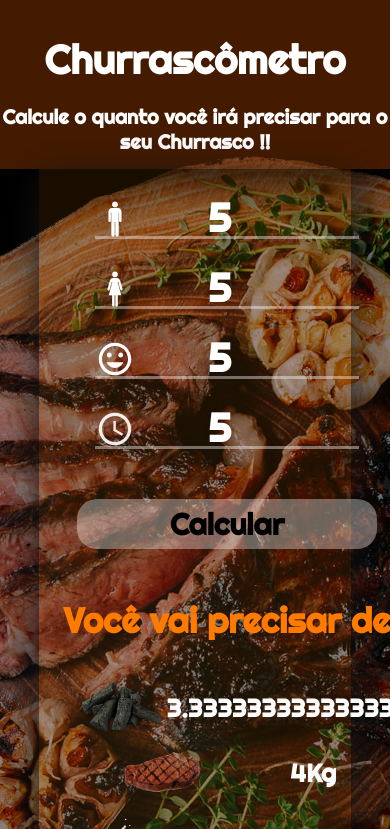
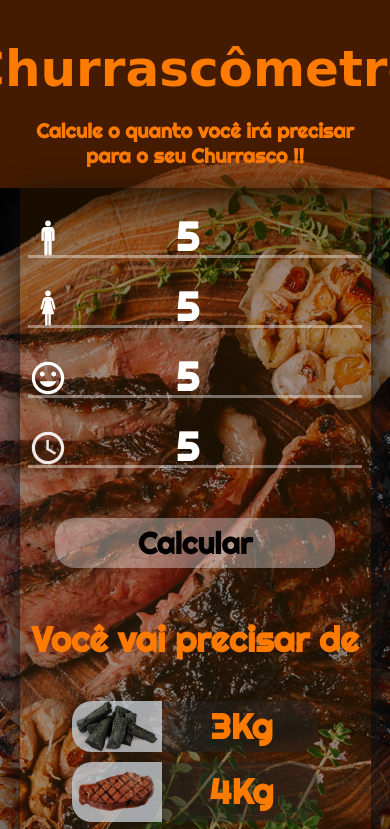
Before and after one commit to RenatoDevs/churrascometro, a plain HTML site: page index.html in a window 390 px wide. Both pictures are taken after typing "5", "5", "5", "5" into the empty fields and a click on the button "Calcular". Shown: the top 829 px of the page. Drawn offline with nearby package versions, Linux system fonts and the light colour scheme; a web font is replaced by a local one.

Commit message:
atualizando dados de saida

```diff
--- a/css/style.css
+++ b/css/style.css
@@ -1,4 +1,6 @@
 @import url('https://fonts.googleapis.com/css2?family=Alfa+Slab+One&family=Poppins:wght@100&family=Righteous&family=Roboto+Mono:ital,wght@1,100&display=swap');
+@import url('https://fonts.googleapis.com/css2?family=Righteous&family=Shizuru&display=swap');
+
 
 *{
     margin: 0;
@@ -20,9 +22,11 @@
 
 /*                          Topo                        */
 .textBox{
+
     position: relative;
     width: 100%;
     min-height: 20vh;
+    padding: 20px;
     display: flex;
     justify-content: center;
     align-items: center;
@@ -32,12 +36,13 @@
     z-index: 10;
 }
 .textBox h1{
-    color: white;
+    font-family: 'Shizuru', cursive;
+    color: rgb(255, 123, 0);
     font-size: 4em;
     font-weight: 900;
 }
 .textBox span{
-    color: white;
+    color: rgb(255, 123, 0);
     font-size: 2em;
     font-weight: 700;
 }
@@ -151,23 +156,30 @@
 }
 #resultado span{
     margin-top:10px ;
-    width: 80%;
-    color: rgb(252, 252, 252);
+    width: 70%;
+    color: rgb(255, 123, 0);
     text-align: center;
     font-size: 45px;
     font-weight: bold;
-    display: flex;
-    align-items:center;
-    justify-content: space-around;
-
+    display: grid;
+    grid-template-columns: repeat(2,1fr);
+    justify-content: center;
+    align-items: center;
+    border-radius: 20px;
+    background: rgba(36, 36, 36, 0.445);
+    padding-right: 20px;
 }
 #resultado img {
     width: 90px;
+    background-color: rgba(240, 248, 255, 0.637);
+    border-radius: 20px 0 0 20px;
+
+
 }
 
 @media (max-width:999px) {
     .textBox h1{
-        font-size: 40px;
+        font-size: 50px;
         margin: 20px;
     }
     .textBox span{
@@ -175,8 +187,12 @@
         text-align: center;
     }
     .Box{
+        width: 90%;
         display: grid;
         grid-template-columns: 1fr;
+    }
+    .entrada{
+        width: 95%;
     }
     .left{
         margin-bottom: 50px;
@@ -185,12 +201,13 @@
         margin-bottom: 50px;
     }
     #resultado h1{
+        width: 95%;
         font-size: 35px;
 
     }
     #resultado span{
 
-        font-size: 25px;
+        font-size: 35px;
     }
     .fogo{
         display: none;
--- a/js/script.js
+++ b/js/script.js
@@ -24,7 +24,7 @@ function calcular(){
     let qtdTotalRefrigerante = refrigerantePP(duracao) * homem + refrigerantePP(duracao) * mulher + (refrigerantePP(duracao)/2 * crianca);
 
     resultado.innerHTML = `<h1>Você vai precisar de </h1>`
-    resultado.innerHTML += `<span><img src="./imagens/carvão.png" alt="carvão">${(qtdTotalCarne/1000) / 1.2  }Kg</span>`
+    resultado.innerHTML += `<span><img src="./imagens/carvão.png" alt="carvão">${Math.round((qtdTotalCarne/1000) / 1.2)  }Kg</span>`
     resultado.innerHTML += `<span><img src="./imagens/bife.png" alt="carne">${qtdTotalCarne/1000}Kg</span>`
     resultado.innerHTML += `<span><img src="./imagens/cerveja.png" alt="cerveja">${Math.ceil(qtdTotalCerveja/1000)}L ou ${Math.ceil(qtdTotalCerveja/355)} Latas</span>`
     resultado.innerHTML += `<span><img src="./imagens/refrigerante.png" alt="refrigerante">${Math.ceil(qtdTotalRefrigerante/1000)}L ou ${Math.ceil(qtdTotalRefrigerante/2000)} Grr de 2L </span>`
```
Also changed, not shown: 1 other file.
